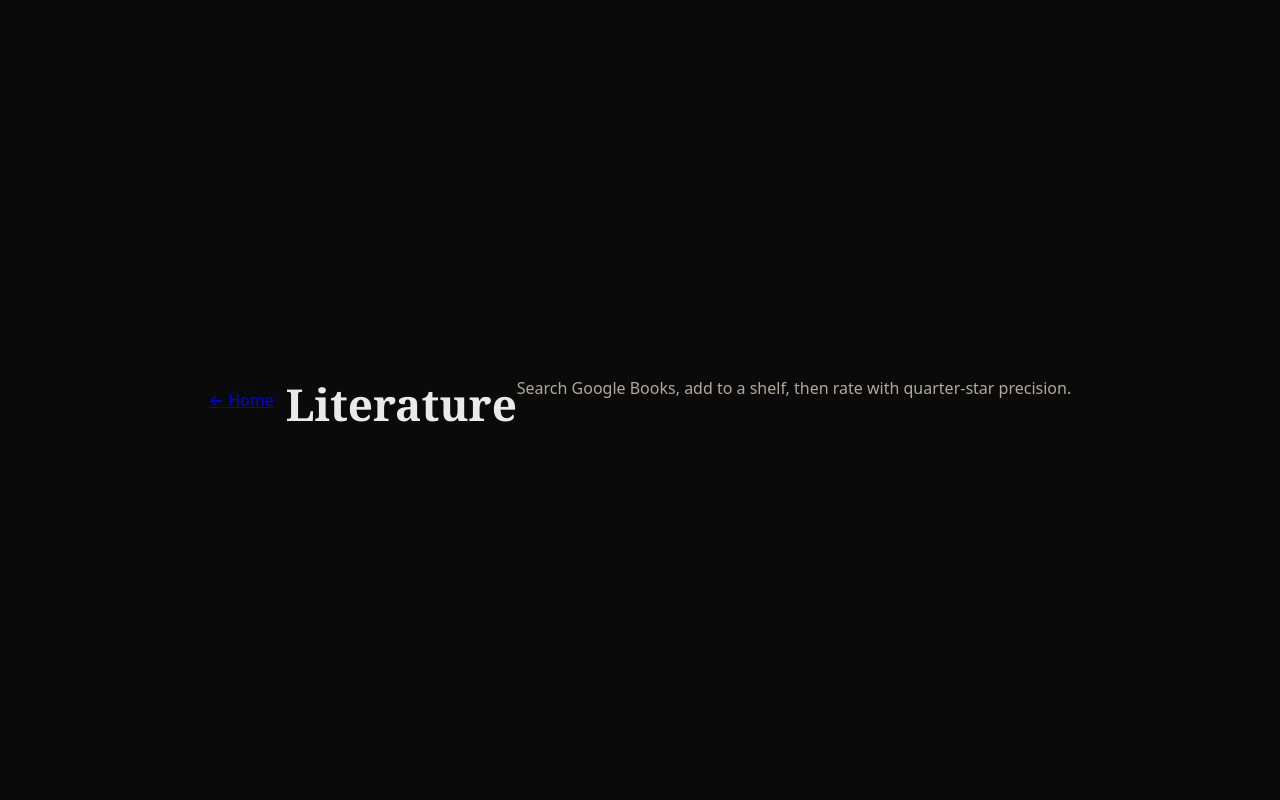
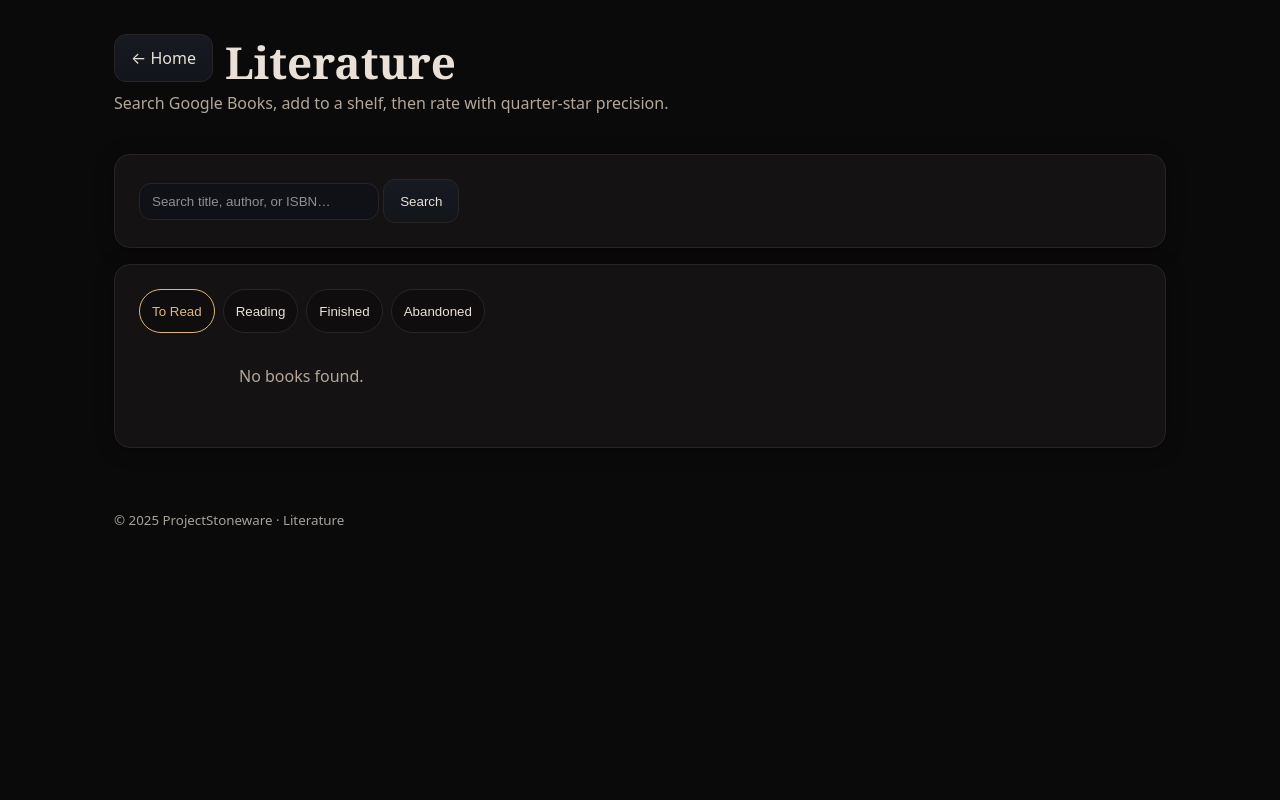
Before and after one commit to ProjectStoneware/stoneware, a plain HTML site: page literature/index.html in a window 1280 px wide. Shown: the top 800 px of the page. Drawn offline with Linux system fonts and the light colour scheme.

Commit message:
core: new stacked layout for subpages; homepage-only centering

```diff
--- a/core/styles.css
+++ b/core/styles.css
@@ -1,86 +1,145 @@
+/* ================================
+   Stoneware · Core Styles (v2)
+   - Home uses .center
+   - Subpages use .container (stacked)
+   - Better defaults for cards, inputs, buttons
+================================== */
+
+/* Design tokens */
 :root {
   --bg: #0c0e11;
   --card: #111418;
-  --text: #eaeaea;
+  --ink: #eaeaea;
   --muted: #a0a0a0;
   --line: #2a2a2a;
   --radius: 16px;
-  font-family: system-ui, -apple-system, sans-serif;
+
+  --accent: #dcb77e;     /* placeholder; themed per page */
+  font-family: system-ui, -apple-system, Segoe UI, Inter, Roboto, sans-serif;
 }
 
+/* Base */
+* { box-sizing: border-box; }
+html, body { height: 100%; }
 body {
+  margin: 0;
   background: var(--bg);
-  color: var(--text);
-  margin: 0;
-  padding: 0;
+  color: var(--ink);
+  -webkit-font-smoothing: antialiased;
+  -moz-osx-font-smoothing: grayscale;
 }
 
+/* Layout
+   - .container: stacked page sections with max width (use on subpages)
+   - .center: only for the homepage hero to center one card
+*/
 .container {
-  display: flex;
-  justify-content: center;
-  align-items: center;
-  min-height: 100vh;
+  width: min(1100px, 92vw);
+  margin: 0 auto;
+  padding: 24px;
 }
 
+.center {
+  display: grid;
+  place-items: center;
+  min-height: 70vh;
+}
+
+/* Cards */
 .card {
   background: var(--card);
   border: 1px solid var(--line);
   border-radius: var(--radius);
-  padding: 40px;
-  box-shadow: 0 2px 20px rgba(0, 0, 0, 0.3);
+  padding: 24px;
+  box-shadow: 0 2px 20px rgba(0, 0, 0, .30);
 }
 
-.title {
-  font-size: clamp(28px, 5vw, 44px);
-  margin: 0 0 10px;
+/* Typography */
+.title { font-weight: 700; font-size: clamp(28px, 5vw, 44px); margin: 0 0 8px; }
+.sub   { color: var(--muted); margin: 0 0 16px; }
+
+/* Buttons */
+.btn {
+  display: inline-flex; align-items: center; justify-content: center;
+  gap: 8px;
+  padding: 12px 16px;
+  border: 1px solid var(--line);
+  border-radius: 12px;
+  background: linear-gradient(180deg, #171a21, #12151a);
+  color: var(--ink);
+  cursor: pointer;
+  text-decoration: none;
+  transition: transform .15s ease, box-shadow .15s ease, border-color .15s ease;
+}
+.btn:hover { transform: translateY(-1px); box-shadow: 0 10px 30px rgba(0,0,0,.35); }
+.btn.small { padding: 8px 10px; border-radius: 10px; font-size: .9rem; }
+.btn.ghost { background: transparent; }
+
+/* Inputs */
+.input, input[type="search"] {
+  background: #0f1116;
+  color: var(--ink);
+  border: 1px solid var(--line);
+  border-radius: 12px;
+  padding: 10px 12px;
+}
+.input::placeholder { color: #8f8f8f; }
+
+/* Tabs */
+.tabs { display: flex; gap: 8px; margin: 0 0 12px; flex-wrap: wrap; }
+.tab {
+  background: #0f1116;
+  color: var(--ink);
+  border: 1px solid var(--line);
+  border-radius: 999px;
+  padding: 8px 12px;
+  cursor: pointer;
+  transition: border-color .15s ease, color .15s ease, transform .15s ease;
+}
+.tab:hover { transform: translateY(-1px); }
+.tab.is-active { border-color: var(--accent); color: var(--accent); }
+
+/* Grids (used on subpages) */
+.books-grid,
+.films-grid,
+.games-grid {
+  display: grid;
+  grid-template-columns: repeat(auto-fill, minmax(280px, 1fr));
+  gap: 16px;
 }
 
-.sub {
-  color: var(--muted);
-  margin: 0 0 24px;
-}
-
+/* Home tiles */
 .tiles {
   display: grid;
   grid-template-columns: repeat(auto-fit, minmax(240px, 1fr));
   gap: 16px;
 }
-
 .tile {
   border: 1px solid var(--line);
   border-radius: 18px;
   padding: 22px;
-  display: flex;
-  flex-direction: column;
-  gap: 8px;
+  display: flex; flex-direction: column; gap: 8px;
   cursor: pointer;
   background: linear-gradient(180deg, #12141a, #0e1116);
-  transition: 0.2s ease;
+  transition: .2s ease;
 }
+.tile:hover { box-shadow: 0 10px 30px rgba(0,0,0,.45); transform: translateY(-2px); }
+.badge { font-size: .85em; color: var(--muted); }
 
-.tile:hover {
-  box-shadow: 0 10px 30px rgba(0, 0, 0, 0.45);
-  transform: translateY(-2px);
-}
-
-.badge {
-  font-size: 0.85em;
-  color: var(--muted);
-}
-
-/* Accent placeholders (overridden by each theme later) */
-.tile.lit { --accent: #dcb77e; }
+/* Accent placeholders for home */
+.tile.lit  { --accent: #dcb77e; }
 .tile.cine { --accent: #d95d5d; }
 .tile.game { --accent: #5d9dd9; }
 .tile h2 { margin: 0; font-size: 1.3rem; }
 .tile .accent { color: var(--accent); }
 
-/* Make it responsive */
-@media (max-width: 600px) {
-  .card {
-    padding: 20px;
-  }
-  .tiles {
-    grid-template-columns: 1fr;
-  }
+/* Accessibility & touch */
+:where(.btn, .tab, .tile) { min-height: 44px; }
+:focus-visible { outline: 2px solid var(--accent); outline-offset: 3px; }
+
+/* Responsive helpers */
+@media (max-width: 480px) {
+  .container { padding: 16px; }
+  .card { padding: 18px; }
+  .title { font-size: clamp(22px, 7vw, 36px); }
 }
```
